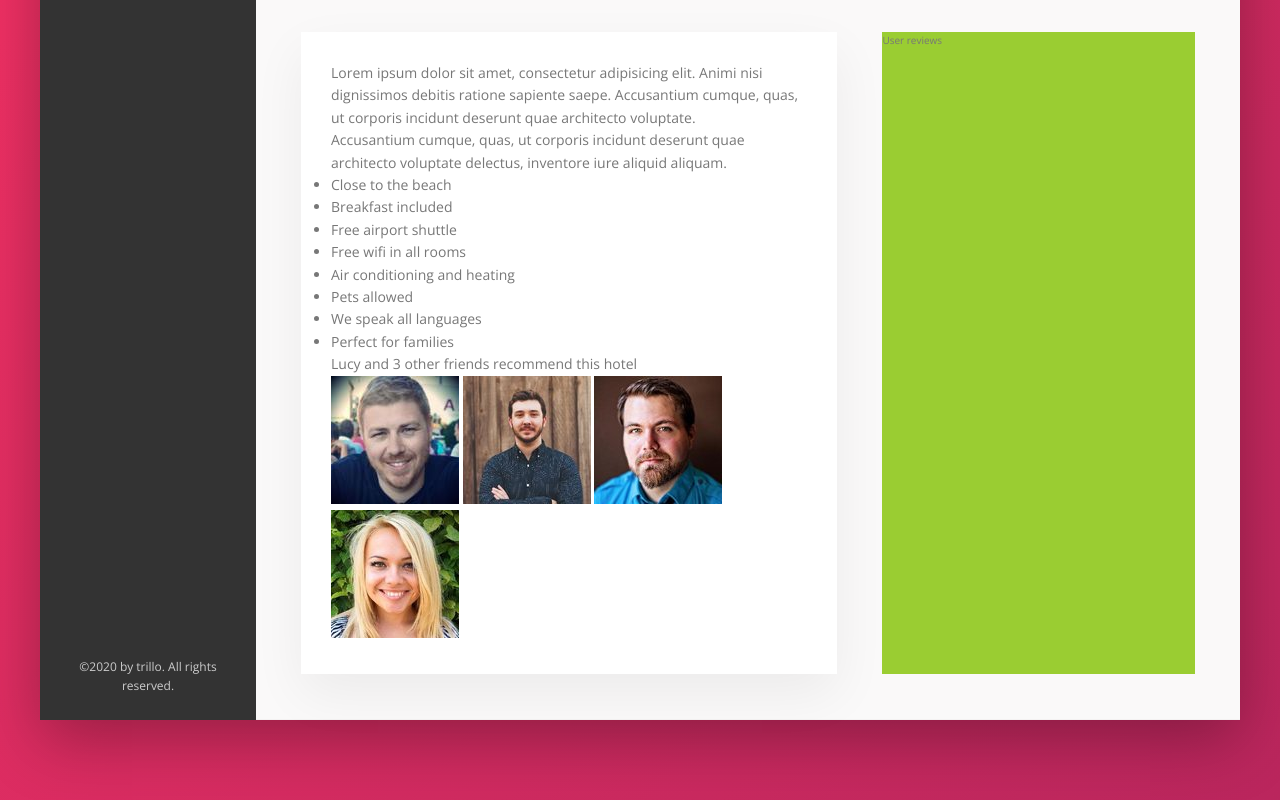
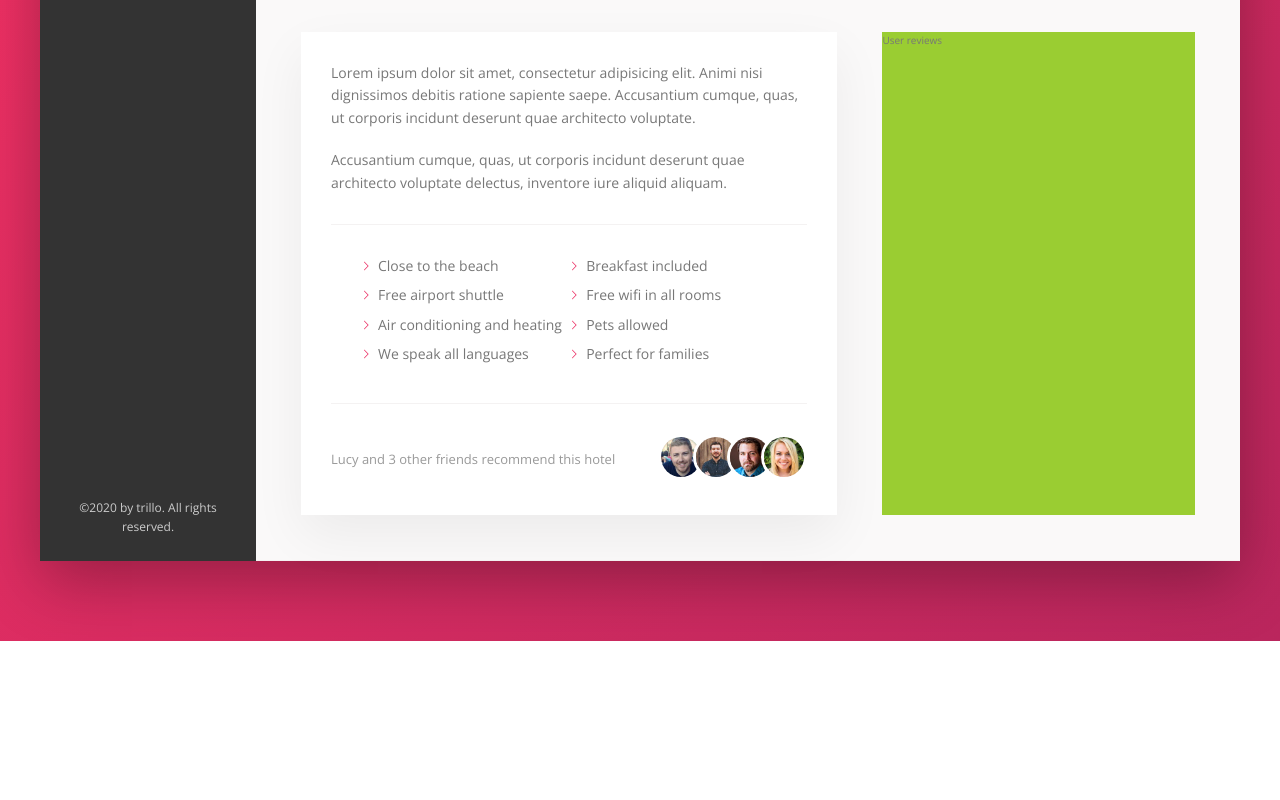
Before and after one commit to suryadev96/Trillo, a website: page index.html in a window 1280 px wide. Shown: the part 615-1415 px from the top of the page. After the commit the page ends 1256 px from the top, so only its background shows below. Drawn offline with nearby package versions, Linux system fonts and the light colour scheme.

Commit message:
description section

```diff
--- a/sass/_components.scss
+++ b/sass/_components.scss
@@ -316,3 +316,79 @@
     }
 
 }
+
+////////////////////////////////////
+// PARAGRAPH
+.paragraph:not(:last-of-type) {
+    margin-bottom: 2rem;
+}
+
+
+////////////////////////////////////
+// LIST
+.list {
+    list-style: none;
+    margin: 3rem 0;
+    padding: 3rem;
+    border-top: var(--line);
+    border-bottom: var(--line);
+
+    display: flex;
+    flex-wrap: wrap;
+
+    &__item {
+        flex: 0 0 50%;
+        margin-bottom: .7rem;
+    }
+
+    &__item::before {
+        content: "";
+        display: inline-block;
+        height: 1rem;
+        width: 1rem;
+        margin-right: .7rem;
+
+        //older browsers
+        //background-image: url(../img/chevron-thin-right.svg);
+        //background-size: cover;
+
+        //newer browsers - masks
+        background-color: var(--color-primary);
+        -webkit-mask-image: url(../img/chevron-thin-right.svg);
+        -webkit-mask-size: cover;
+
+        mask-image: url(../img/chevron-thin-right.svg);
+        mask-size: cover;
+    }
+}
+
+////////////////////////////////////
+// RECOMMEND
+.recommend {
+    font-size: 1.3rem;
+    color: var(--color-grey-dark-3);
+
+    display: flex;
+    align-items: center;
+    //justify-content: space-between;
+
+    &__count {
+        margin-right: auto;
+    }
+
+    &__friends {
+
+    }
+
+    &__photo {
+        box-sizing: content-box;
+        height: 4rem;
+        width: 4rem;
+        border-radius: 50%;
+        border: 3px solid #fff;
+
+        &:not(:last-child) {
+            margin-right: -1.5rem;
+        }
+    }
+}
--- a/sass/_layout.scss
+++ b/sass/_layout.scss
@@ -34,7 +34,6 @@
 
 .hotel-view {
     background-color: #fff;
-
     flex: 1;
 }
 
```
Also changed, not shown: css/style.css.
